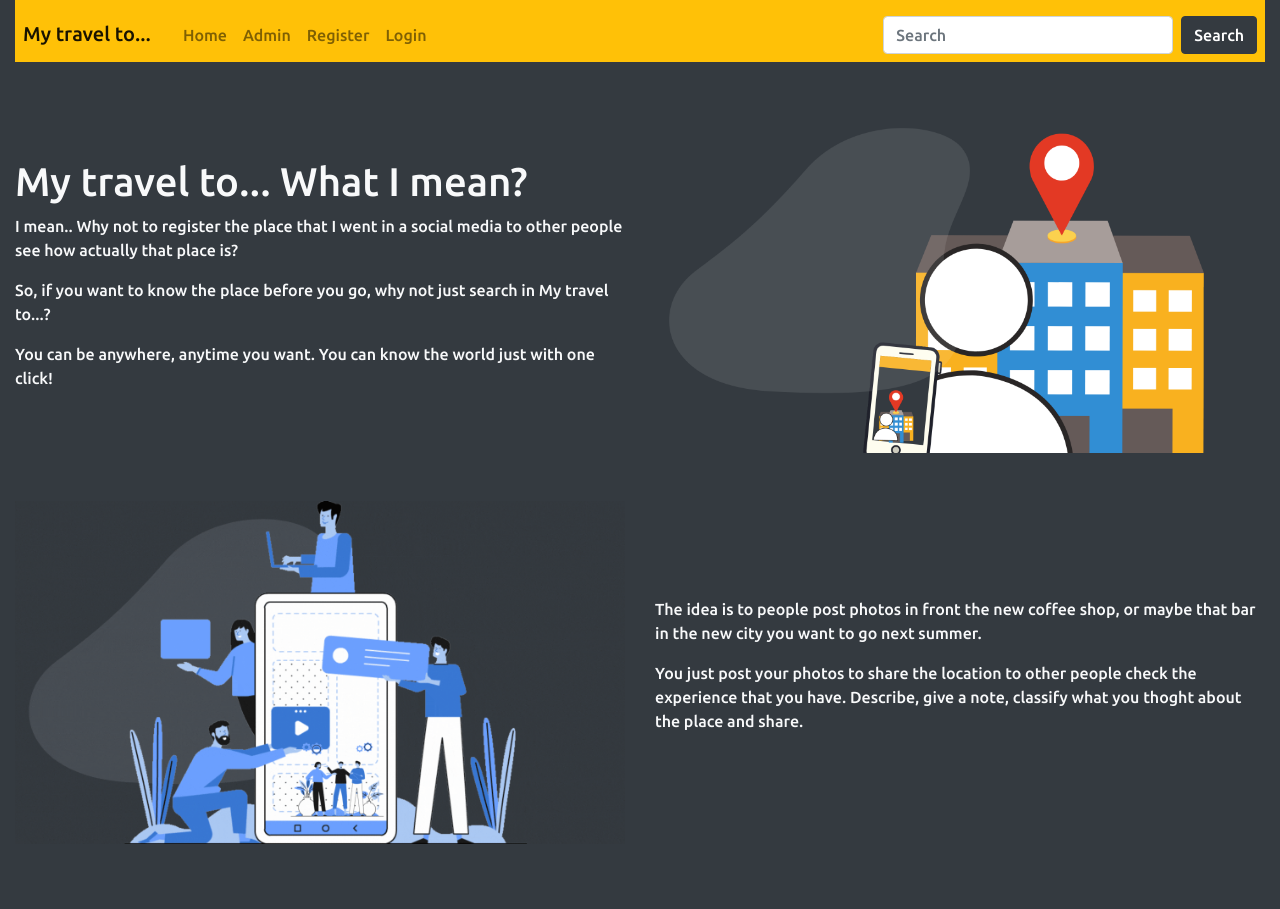
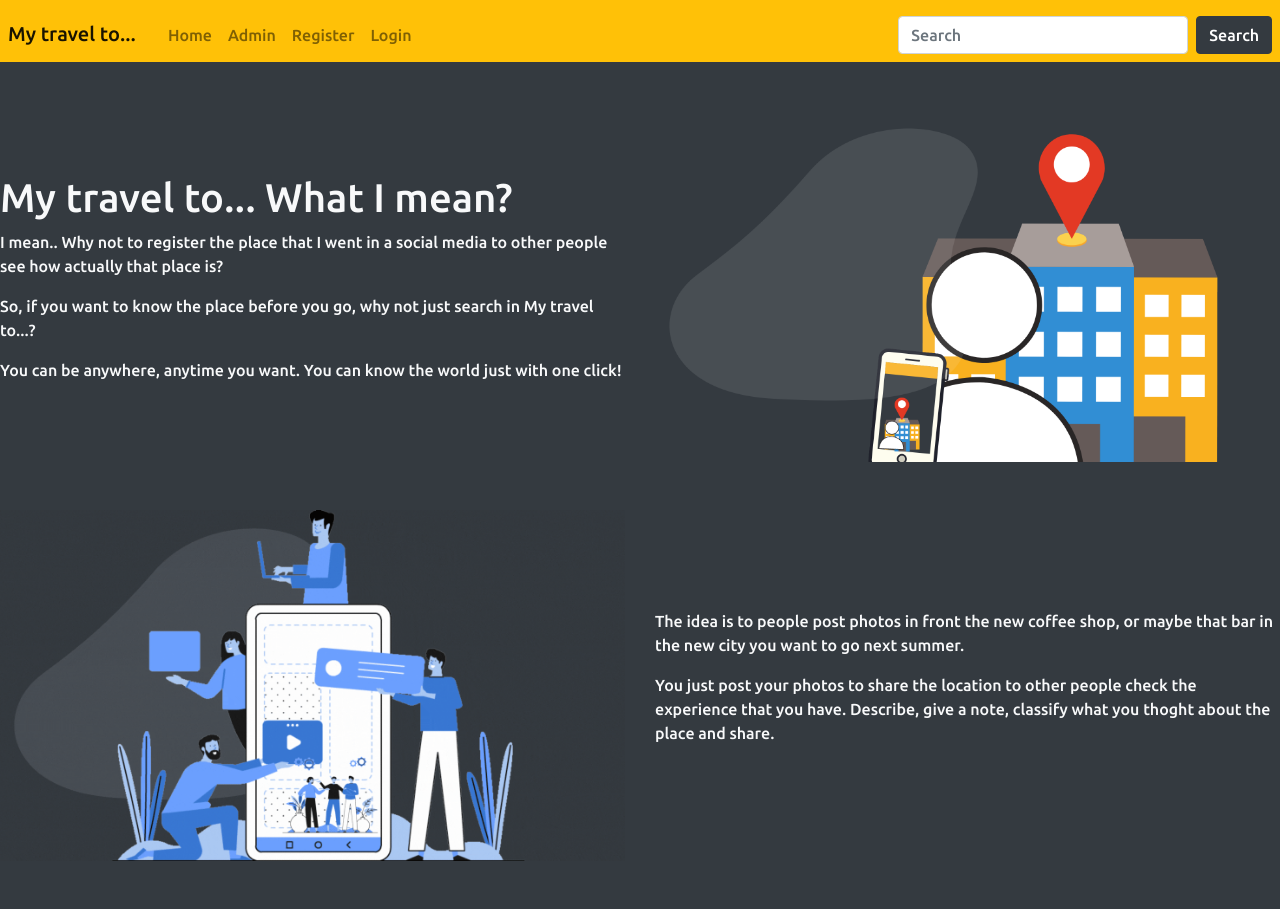
Before and after one commit to CaarlosAugusto/python-my_travel_to, a Django app: page / in a window 1280 px wide. Before the commit the page ends 844 px from the top, so only its background shows below. Run offline with Django 3.2, Linux system fonts and the light colour scheme; some libraries are stand-ins or nearby versions.

Commit message:
Update base.html

```diff
--- a/My_travel_to/templates/mytravelto_app/base.html
+++ b/My_travel_to/templates/mytravelto_app/base.html
@@ -11,7 +11,7 @@
   </head>
   <body class='bg-dark text-light'>
 
-    <div class="container-fluid">
+    <div class="container-sm">
       <nav class="nav bar navbar-expand-sm bg-warning navbar-light">
       <a class='navbar-brand ml-2 mt-auto h1' href="{%url 'index'%}">My travel to...</a>
       <button class="navbar-toggler ml-auto mr-2" type="button" data-toggle="collapse" data-target="#myNav" aria-controls="navbarNav" aria-expanded="false" aria-label="Toggle navigation">
```
